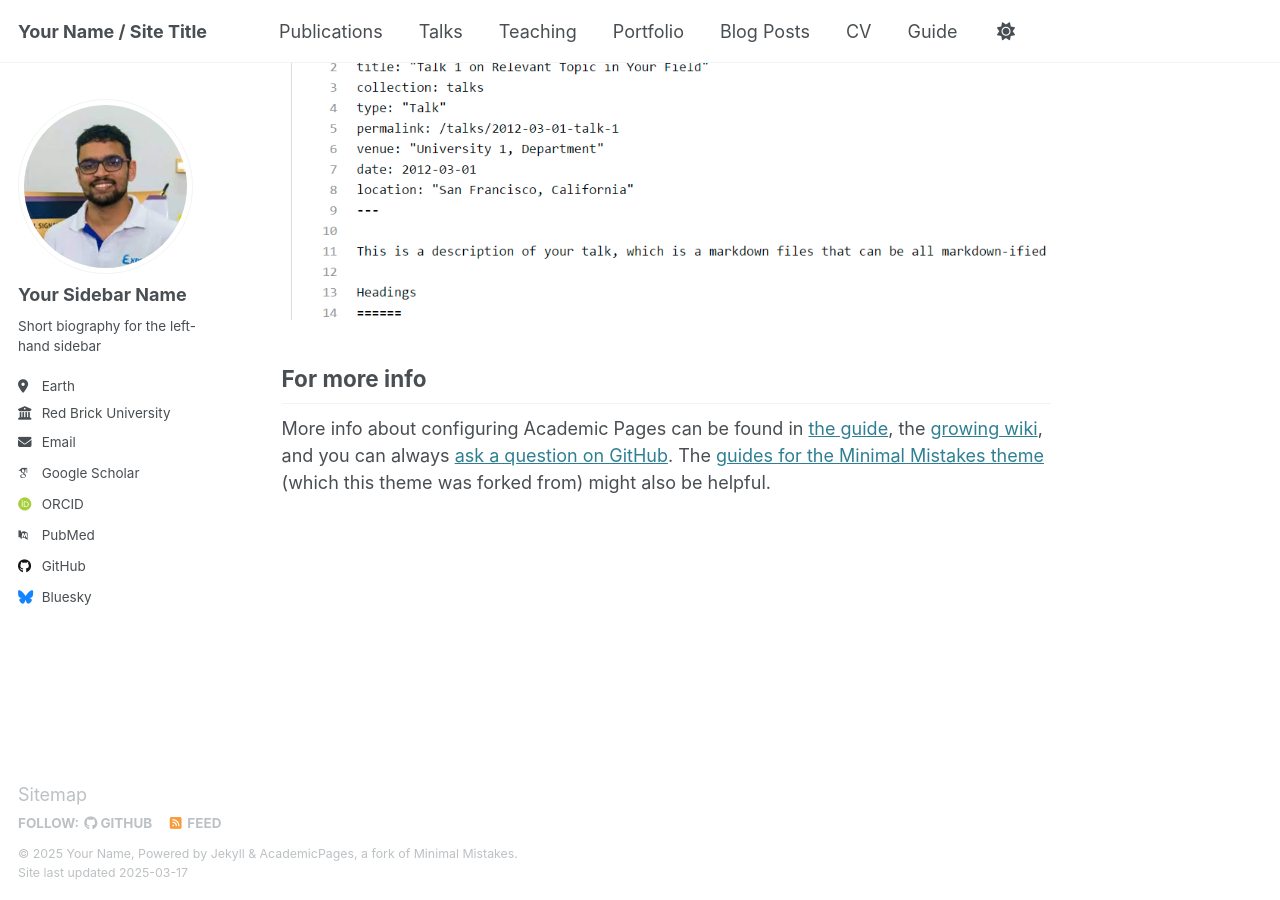
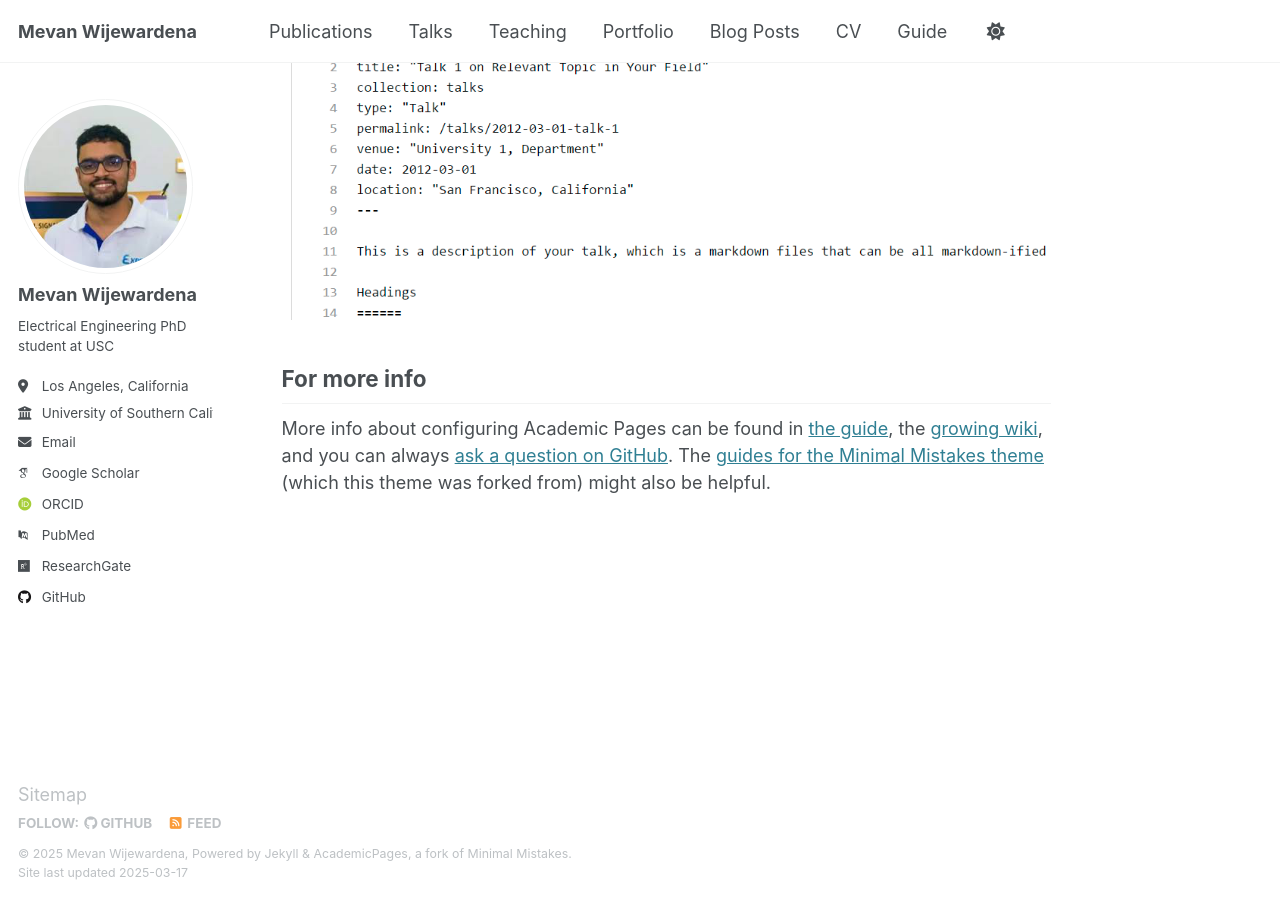
Before and after one commit to mevanwijewardena/mevanwijewardena.github.io, a Jekyll site: the page built from _pages/about.md, in a window 1280 px wide and 900 px high, scrolled down 2635 px. Built offline with Jekyll 4.4.1, drawn with Linux system fonts in a browser that asks for light colours; some web fonts are replaced.

Commit message:
Update _config.yml

```diff
--- a/_config.yml
+++ b/_config.yml
@@ -9,13 +9,13 @@
 # Basic Site Settings
 locale                   : "en-US"
 site_theme               : "default"
-title                    : "Your Name / Site Title"
+title                    : "Mevan Wijewardena"
 title_separator          : "-"
-name                     : &name "Your Name"
-description              : &description "personal description"
-url                      : https://academicpages.github.io # the base hostname & protocol for your site e.g. "https://[your GitHub username].github.io"
+name                     : &name "Mevan Wijewardena"
+description              : &description "Electrical Engineering PhD student at USC"
+url                      : https://mevanwijewardena.github.io # the base hostname & protocol for your site e.g. "https://[your GitHub username].github.io"
 baseurl                  : "" # the subpath of your site, e.g. "/blog"
-repository               : "academicpages/academicpages.github.io"
+repository               : "mevanwijewardena/mevanwijewardena.github.io"
 
 # Site Author - The following control what appear as part of the author content on the side bar.
 #               If a field is blank the icon and link will not appear, otherwise it will be shown.
@@ -23,22 +23,21 @@ repository               : "academicpages/academicpages.github.io"
 author:
   # Biographic information
   avatar           : "profile.png"
-  name             : "Your Sidebar Name"
-  pronouns         : # example: "she/her"
-  bio              : "Short biography for the left-hand sidebar"
-  location         : "Earth"
-  employer         : "Red Brick University"
+  name             : "Mevan Wijewardena"
+  bio              : "Electrical Engineering PhD student at USC"
+  location         : "Los Angeles, California"
+  employer         : "University of Southern California"
   uri              : # URL
-  email            : "none@example.org"
+  email            : "mpathira@uc.edu"
 
   # Academic websites
   arxiv            : # URL - Update with the correct link to your profile
-  googlescholar    : "https://scholar.google.com/citations?user=PS_CX0AAAAAJ"
+  googlescholar    : "https://scholar.google.co.nz/citations?user=hapXIjcAAAAJ&hl=en"
   impactstory      : # URL
-  orcid            : "http://orcid.org/yourorcidurl"
+  orcid            : "https://orcid.org/0000-0001-7562-6081"
   semantic         : # URL
   pubmed           : "https://www.ncbi.nlm.nih.gov/pubmed/?term=john+snow"
-  researchgate     : # URL
+  researchgate     : "https://www.researchgate.net/profile/Mevan-Wijewardena-2"
   scopus           : # URL
 
   # Repositories and software development
@@ -50,7 +49,7 @@ author:
   stackoverflow    : # User number or user number and name (i.e., use "1" or "1/jeff-atwood")
 
   # Social media
-  bluesky          : "bsky.app" # Replace this with you Bluesky username
+  bluesky          : # Username
   facebook         : # Username
   flickr           : # Username
   foursquare       : # Username
@@ -83,6 +82,8 @@ publication_category:
     title: 'Journal Articles'
   conferences:
     title: 'Conference Papers'
+  reports:
+    title: 'Technical Reports'
 
 # Site Settings
 teaser                   :  # filename of teaser fallback teaser image placed in /images/, .e.g. "500x300.png"
```
